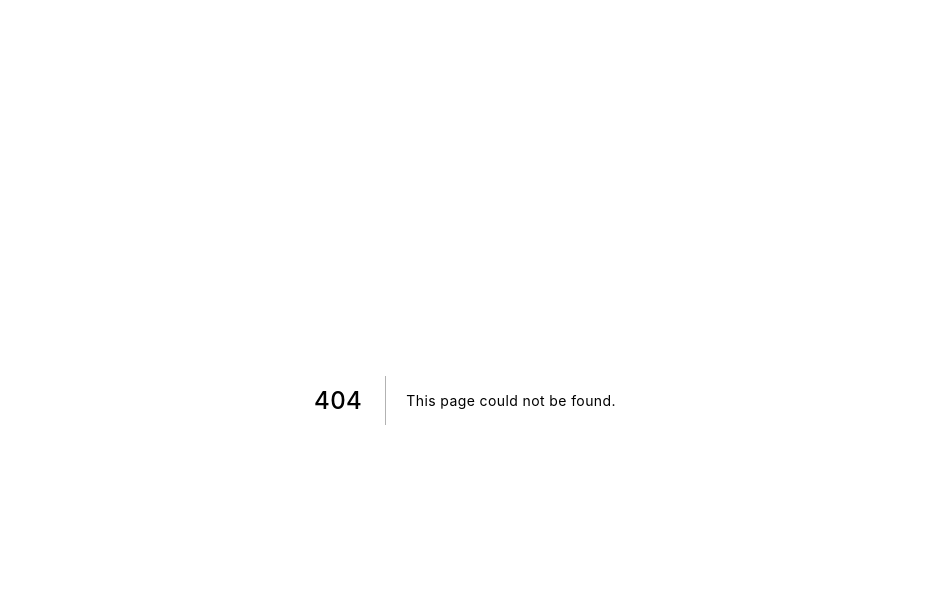
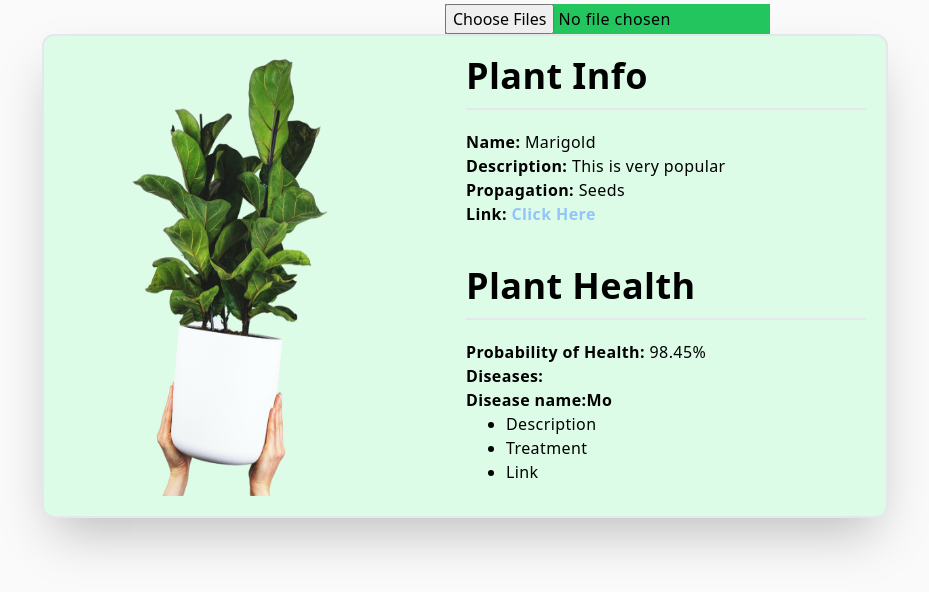
Before and after one commit to justinneff5/garden-app, a Next.js app: page /PlantInfo in a window 1280 px wide. Before the commit this address had no page. Shown: the top 592 px of the page, without its empty margins (175-1104 px from the left). Built offline with nearby package versions, Linux system fonts and the light colour scheme.

Commit message:
Plant Info page

```diff
--- a/package.json
+++ b/package.json
@@ -9,7 +9,11 @@
     "lint": "next lint"
   },
   "dependencies": {
+    "@fortawesome/fontawesome-svg-core": "^6.2.0",
+    "@fortawesome/react-fontawesome": "^0.2.0",
+    "@fortawesome/sharp-solid-svg-icons": "^6.2.0",
     "axios": "^1.1.2",
+    "babel-plugin-macros": "^3.1.0",
     "bcrypt": "^5.1.0",
     "fs": "^0.0.1-security",
     "mongodb": "^4.10.0",
--- a/pages/Calculator.js
+++ b/pages/Calculator.js
@@ -7,6 +7,7 @@ import waterPollution from "./assets/images/wpollution.jpg";
 
 export default function Cards() {
     return (
+
         <div className='w-full h-auto '>
             <div class="grid grid-col-4 m-auto grid-flow-col gap-4 pb-10 justify-center ml-20 mr-20">
                 <div class="col-span-2 m-auto h-auto text-black bg-green-400 mr-10 rounded-xl drop-shadow-lg">
--- /dev/null
+++ b/pages/PlantInfo.js
@@ -0,0 +1,56 @@
+import React from "react";
+import Image from "next/image";
+import plantImage from "./assets/images/plant.png";
+
+
+export default function PlantInfo() {
+    return (
+        <div className='w-2/3 h-[340px] p-1 m-auto '>
+            <div className='rounded-sm w-10 bg-green-700 m-auto'>
+                <input
+                id="fileSelect"
+                type="file"
+                multiple
+                className='input text-black bg-green-500'
+                onChange={(e) => handleFileSelect(e)}/>
+            </div>
+
+            <div className='bg-green-100 h-auto m-auto border-2 flex flex-row rounded-xl shadow-2xl'>
+                <div className='p-5 flex w-1/2 h-auto'>
+                    <Image src={plantImage}/>
+                </div>
+
+                <div className='text-left w-1/2 m-5'>
+                    <div className=''>
+                        <h2 className=' border-b-2 pb-3 mb-5 text-black'>Plant Info</h2>
+                        <p className='font-semibold text-black'>Name: <span className='text-black font-light'>Marigold</span></p>
+                        <p className='font-semibold text-black'>Description: <span className=' text-black font-light'>This is very popular</span></p>
+                        <p className='font-semibold text-black'>Propagation: <span className='font-light text-black'>Seeds</span></p>
+                        <p className='font-semibold text-black'>Link: <a className='text-blue-300' href='#'>Click Here</a></p>
+                    </div>
+                    <div className='pb-3 mt-10'>
+                        <h2 className='border-b-2 pb-3 mb-5 text-black'>Plant Health</h2>
+                        <p className='font-semibold text-black'>Probability of Health: <span className='text-black font-light'>98.45%</span></p>
+                        <p className='font-semibold text-black'>Diseases: </p>
+                        <div className='text-black'>
+                            <h3>Disease name:<span>Mo</span></h3>
+                            <ul className='list-disc ml-10 text-black'>
+                                <li>
+                                    Description
+                                </li>
+                                <li>
+                                    Treatment
+                                </li>
+                                <li>
+                                    <a>Link</a>
+                                </li>
+                            </ul>
+                        </div>
+
+
+                    </div>
+                </div>
+            </div>
+        </div>
+    );
+}
--- a/pages/index.js
+++ b/pages/index.js
@@ -9,7 +9,7 @@ import Main from './Main'
 import Cards from './Cards'
 import Navbar from './Navbar'
 import Calculator from './Calculator'
-
+import PlantInfo from './PlantInfo'
 export default function Home() {
 
   return (
@@ -81,7 +81,9 @@ export default function Home() {
       {/* <Main/> */}
       {/* <Cards/>
        */}
-       <Calculator/>
+       {/* <Calculator/>
+        */}
+        <PlantInfo/>
     </div>
   )
 }
```
Also changed, not shown: 1 other file (tests, documents, lock files or other folders).
